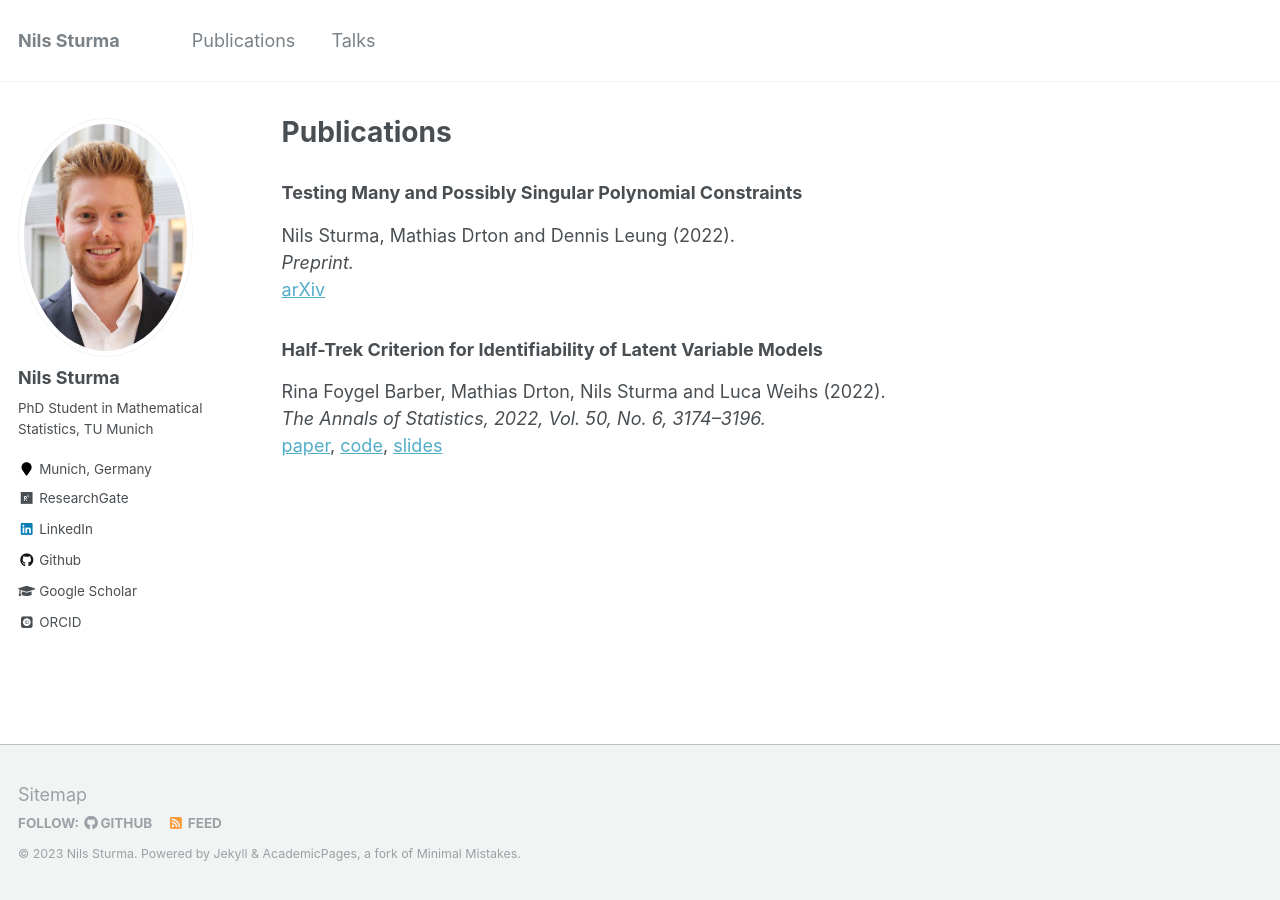
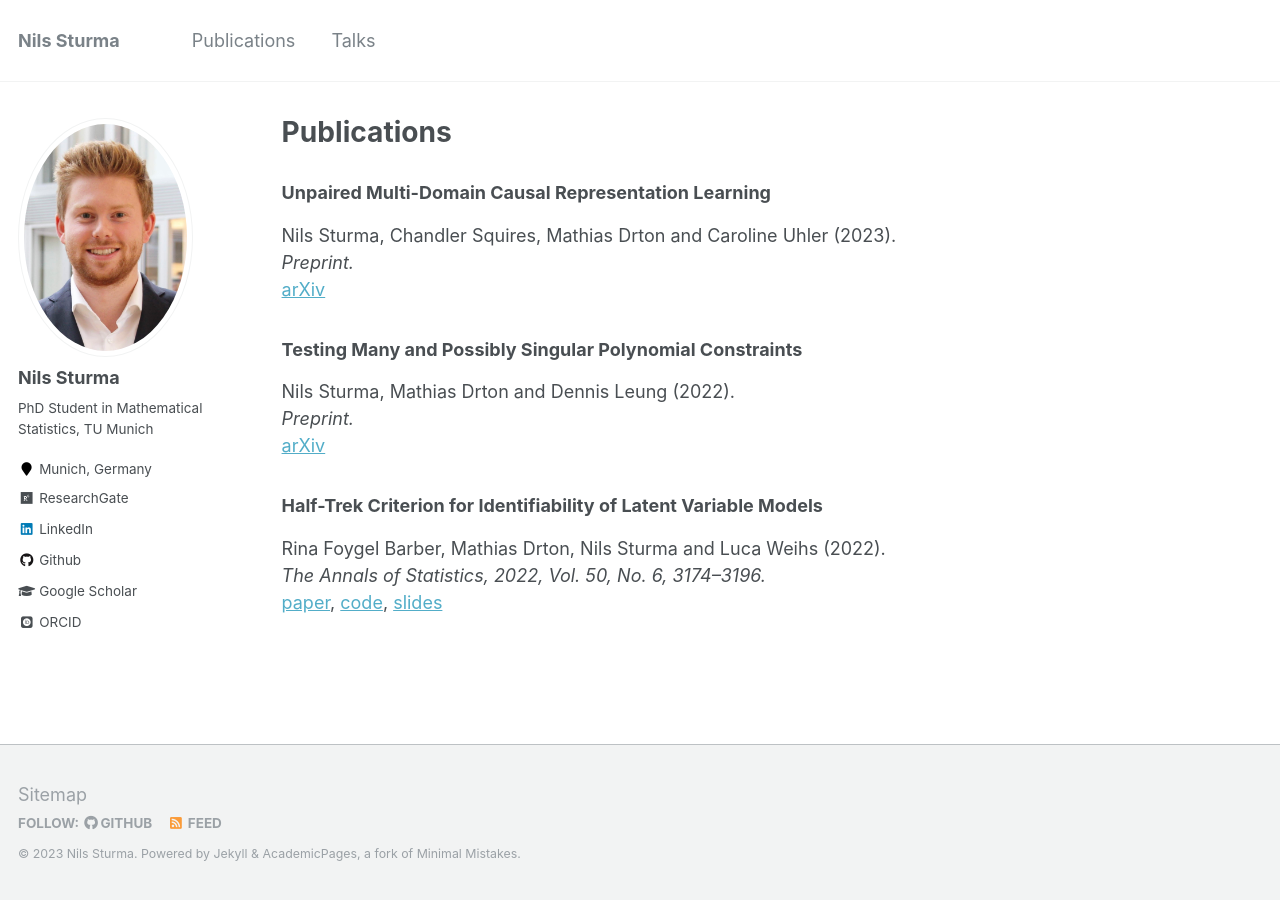
Before and after one commit to NilsSturma/nilssturma.github.io, a Jekyll site: the page built from _pages/publications.md, in a window 1280 px wide. Built offline with Jekyll 4.4.1, drawn with Linux system fonts in a browser that asks for light colours; some web fonts are replaced.

Commit message:
updated publications

```diff
--- a/_pages/publications.md
+++ b/_pages/publications.md
@@ -15,6 +15,10 @@ author_profile: true
   {% include archive-single.html %}
 {% endfor %}
  -->
+### Unpaired Multi-Domain Causal Representation Learning
+Nils Sturma, Chandler Squires, Mathias Drton and Caroline Uhler (2023). \
+*Preprint.* \
+[arXiv](https://arxiv.org/abs/2302.00993)
 
 ### Testing Many and Possibly Singular Polynomial Constraints
 Nils Sturma, Mathias Drton and Dennis Leung (2022). \
@@ -24,4 +28,4 @@ Nils Sturma, Mathias Drton and Dennis Leung (2022). \
 ### Half-Trek Criterion for Identifiability of Latent Variable Models
 Rina Foygel Barber, Mathias Drton, Nils Sturma and Luca Weihs (2022). \
 *The Annals of Statistics, 2022, Vol. 50, No. 6, 3174–3196.* \
-[paper](https://doi.org/10.1214/22-AOS2221), [code](https://github.com/Lucaweihs/SEMID), [slides](https://nilssturma.github.io/files/LF_HTC_presentation_Klagenfurt.pdf)
+[paper](https://doi.org/10.1214/22-AOS2221), [code](https://github.com/Lucaweihs/SEMID), [slides](https://nilssturma.github.io/files/LF_HTC_presentation_IMS.pdf)
```
Also changed, not shown: _pages/about.md (+1 -1 lines).
